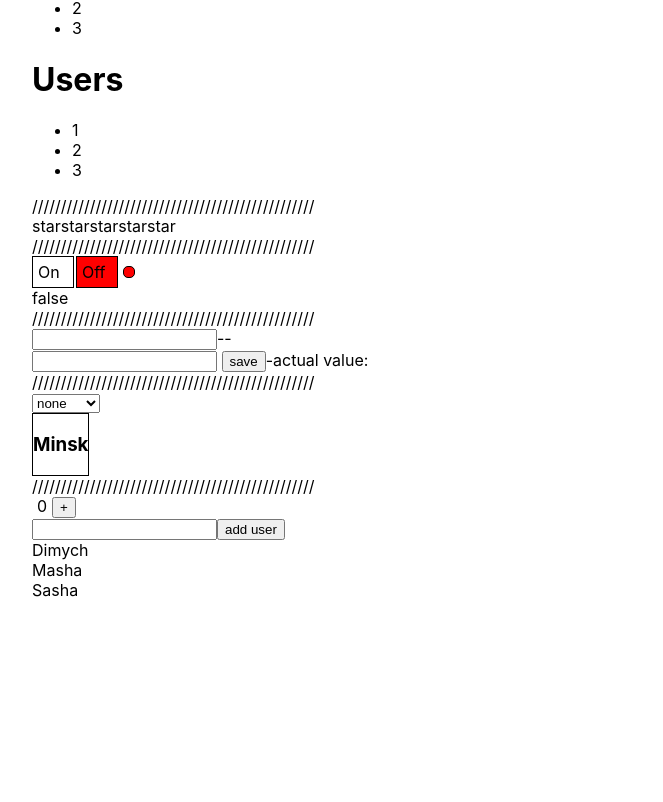
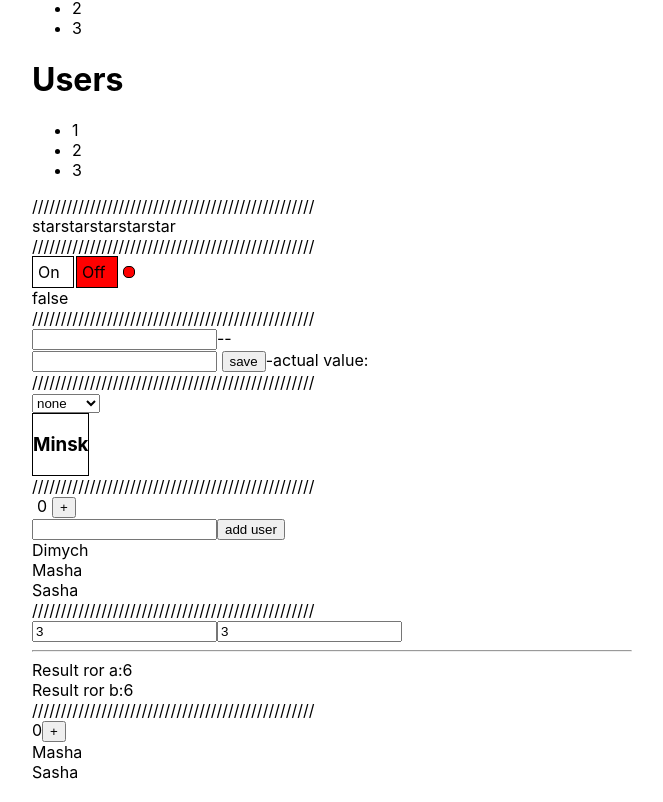
Before and after one commit to svetik-kov/kabzda_kak_prosto, a React (Create React App) app: page / in a window 1280 px wide. Shown: the part 494-1296 px from the top of the page, without its empty margins (308-971 px from the left). Before the commit the page ends 1114 px from the top, so only its background shows below. Built offline with nearby package versions, Linux system fonts and the light colour scheme.

Commit message:
18 - useMemo

```diff
--- a/src/App.tsx
+++ b/src/App.tsx
@@ -9,6 +9,7 @@ import {OnOff} from './components/OnOff/OnOff';
 import {ControlledSelect, GetValueOfUnControlledInputByButton, UnControlledInput} from './components/Input';
 import {Select} from './components/Select/Select';
 import {Example} from './components/ReactMemo';
+import {DifficultCountingExample, HelpForReactMemoExample} from './components/UseMemo';
 
 function App() {
     const [ratingValue, setRatingValue] = useState<RatingValueType>(0)
@@ -74,6 +75,10 @@ function App() {
                 }/></div>
             <div>/////////////////////////////////////////////////</div>
             <div><Example/></div>
+            <div>/////////////////////////////////////////////////</div>
+            <div>< DifficultCountingExample/></div>
+            <div>/////////////////////////////////////////////////</div>
+            <div><HelpForReactMemoExample/></div>
         </div>
 
     );
--- /dev/null
+++ b/src/components/UseMemo.tsx
@@ -0,0 +1,73 @@
+import {memo, useMemo, useState} from 'react';
+
+export default {
+    title: 'React.memo demo'
+}
+
+
+export const DifficultCountingExample = () => {
+    const [a, setA] = useState<number>(3)
+    const [b, setB] = useState<number>(3)
+
+    let resultA = 1
+    let resultB = 1
+
+    resultA = useMemo(() => {
+        let tempResultA = 1
+        for (let i = 1; i <= a; i++) {
+            let fake = 0
+            while (fake < 100000) {
+                fake++
+                let fakeValue = Math.random()
+            }
+            tempResultA = tempResultA * i
+        }
+        return tempResultA
+    }, [a])
+
+
+    for (let i = 1; i <= b; i++) {
+        resultB = resultB * i
+    }
+
+
+    return <>
+        <input value={a} onChange={(e) => setA(+e.currentTarget.value)}/>
+        <input value={b} onChange={(e) => setB(Number(e.currentTarget.value))}/>
+        <hr/>
+        <div>
+            Result ror a:{resultA}
+        </div>
+        <div>
+            Result ror b:{resultB}
+        </div>
+    </>
+}
+
+
+const UserSecret = (props: { users: Array<string> }) => {
+    debugger
+    console.log('UserSecret')
+    return <div>
+        {props.users.map((u, i) => <div key={i}> {u}</div>)}
+    </div>
+}
+const Users = memo(UserSecret)
+export const HelpForReactMemoExample = () => {
+    console.log('HelpForReactMemoExample')
+    const [counter, setCounter] = useState(0)
+    const [users, setUsers] = useState(['Dimych', 'Masha', 'Sasha'])
+
+const newArray=useMemo(()=>{
+  return  users.filter(u => u.toLowerCase().indexOf('a') !== -1)
+},[users])
+    return <>
+        {counter}
+        <button onClick={() => setCounter(counter + 1)}>+</button>
+        <div>
+            <Users users={newArray}/>
+        </div>
+
+
+    </>
+}
```
